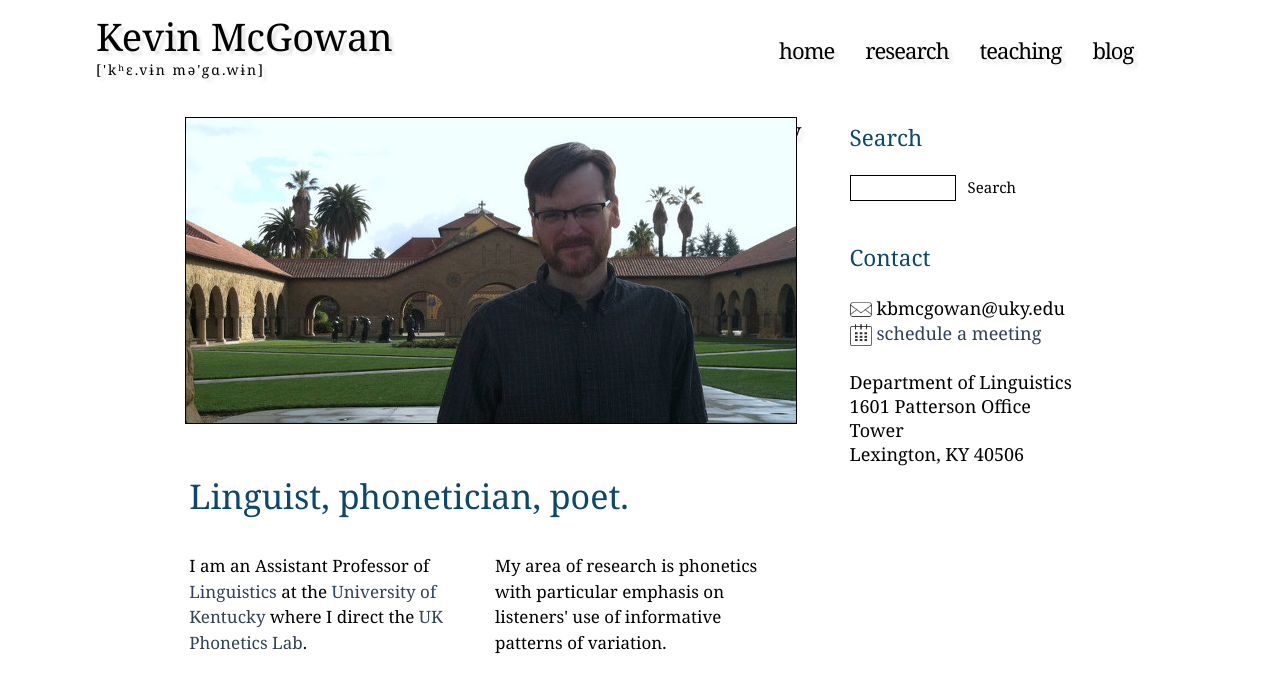
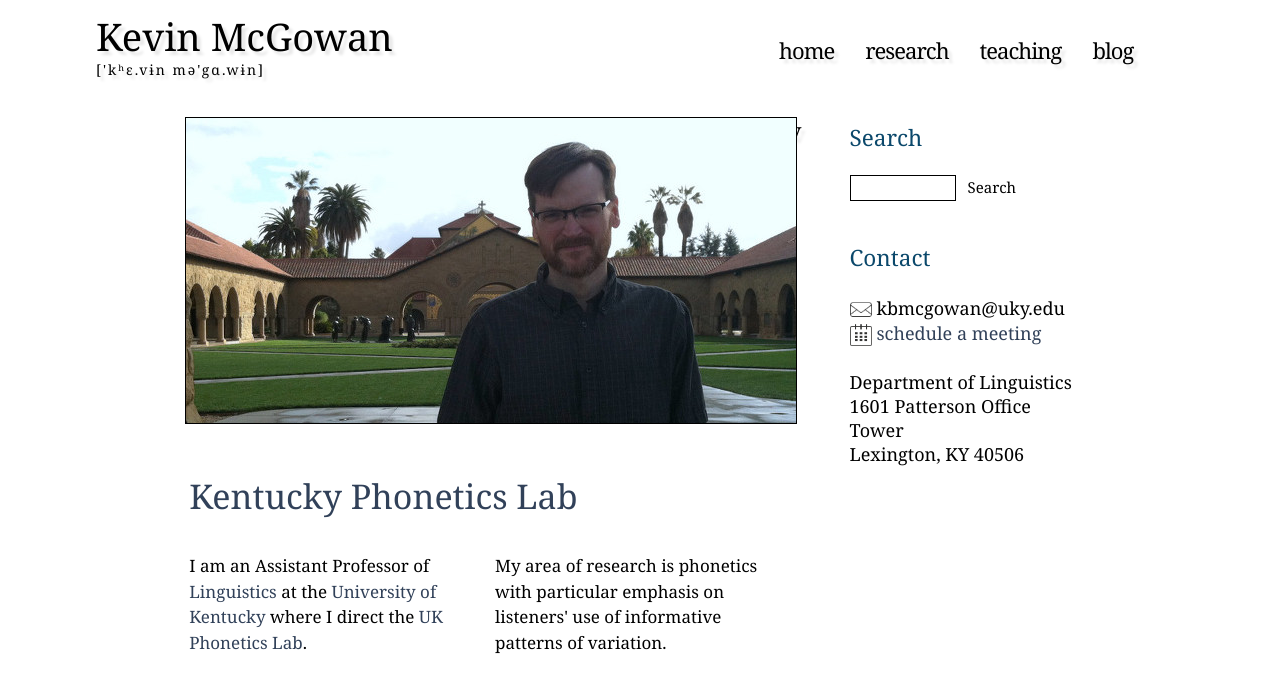
Before and after one commit to kbmcgowan/kbmcgowan.github.io, a Jekyll site: the page built from index.html, in a window 1280 px wide. Shown: the top 693 px of the page. Built offline with Jekyll 4.4.1, drawn with Linux system fonts in a browser that asks for light colours; nearby versions of some CDN libraries; some web fonts are replaced; library files that are not in the unit come from our copies.

Commit message:
changing main title

```diff
--- a/index.html
+++ b/index.html
@@ -8,7 +8,7 @@ layout: mainpage
 	<img src="images/courtyard.jpg" title="standard tourist shot -- right next to the Stanford Linguistics department" width="610"/>
 
 <div class="box">
-    <h1>Linguist, phonetician, poet.</h1>
+    <h1><a href="http://phonetics.as.uky.edu/">Kentucky Phonetics Lab</a></h1>
 
     <div class="twocolumn">
 	<p>
```
